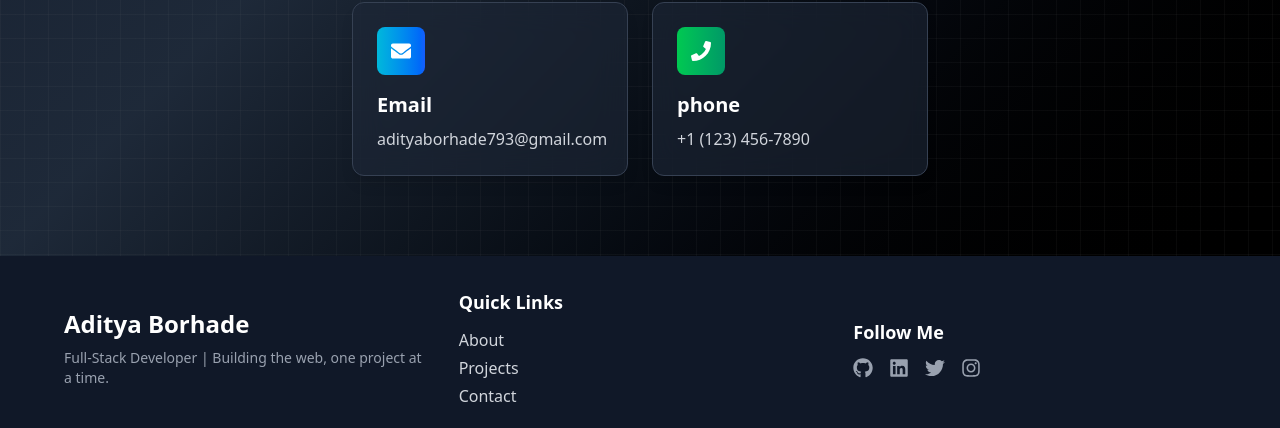
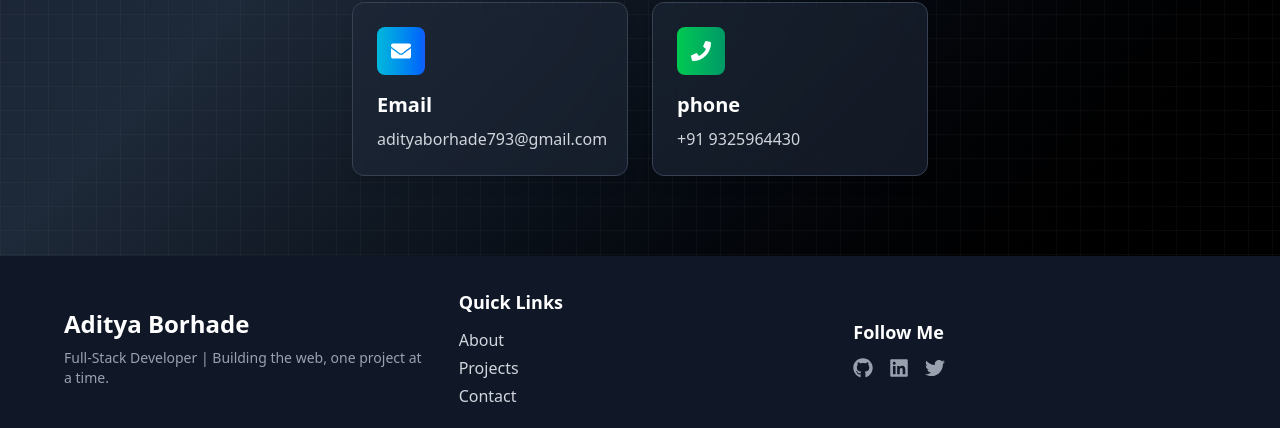
Before and after one commit to adityaborhade18/MyPortfolio, a React (Vite) app in the folder client/: page /Contact in a window 1280 px wide. Shown: the part 1090-1518 px from the top of the page. Built offline with nearby package versions, Linux system fonts and the light colour scheme.

Commit message:
updated contact and footer page

```diff
--- a/client/src/components/Footer.jsx
+++ b/client/src/components/Footer.jsx
@@ -37,9 +37,6 @@ const Footer = () => {
             <a href="https://x.com/1828Aditya" target="_blank" rel="noopener noreferrer" className="text-gray-400 hover:text-white text-xl">
               <FaTwitter />
             </a>
-            <a href="https://instagram.com/yourprofile" target="_blank" rel="noopener noreferrer" className="text-gray-400 hover:text-white text-xl">
-              <FaInstagram />
-            </a>
           </div>
         </div>
       </div>
--- a/client/src/page/Contact.jsx
+++ b/client/src/page/Contact.jsx
@@ -374,7 +374,7 @@ const Contact = () => {
               <FaPhone className="text-white text-xl" />
             </div>
             <h3 className="text-xl font-bold text-white mb-2">phone</h3>
-            <p className="text-gray-300">+1 (123) 456-7890</p>
+            <p className="text-gray-300">+91 9325964430</p>
           </div>
 
 
```
